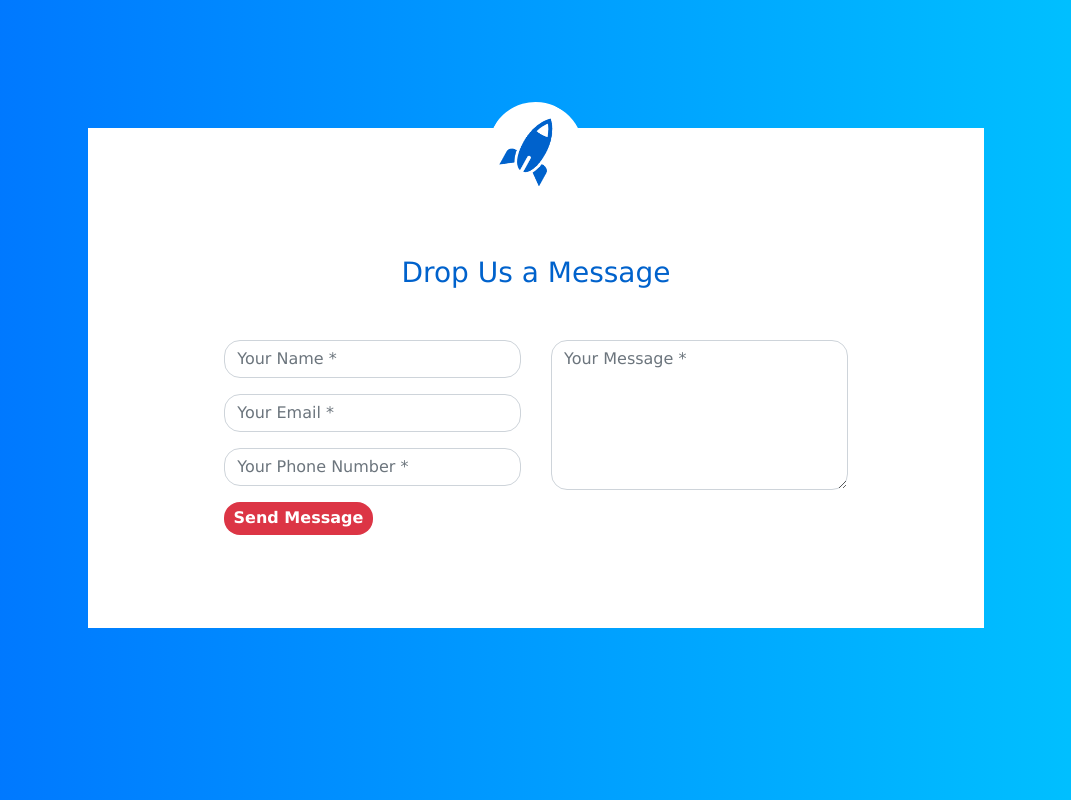
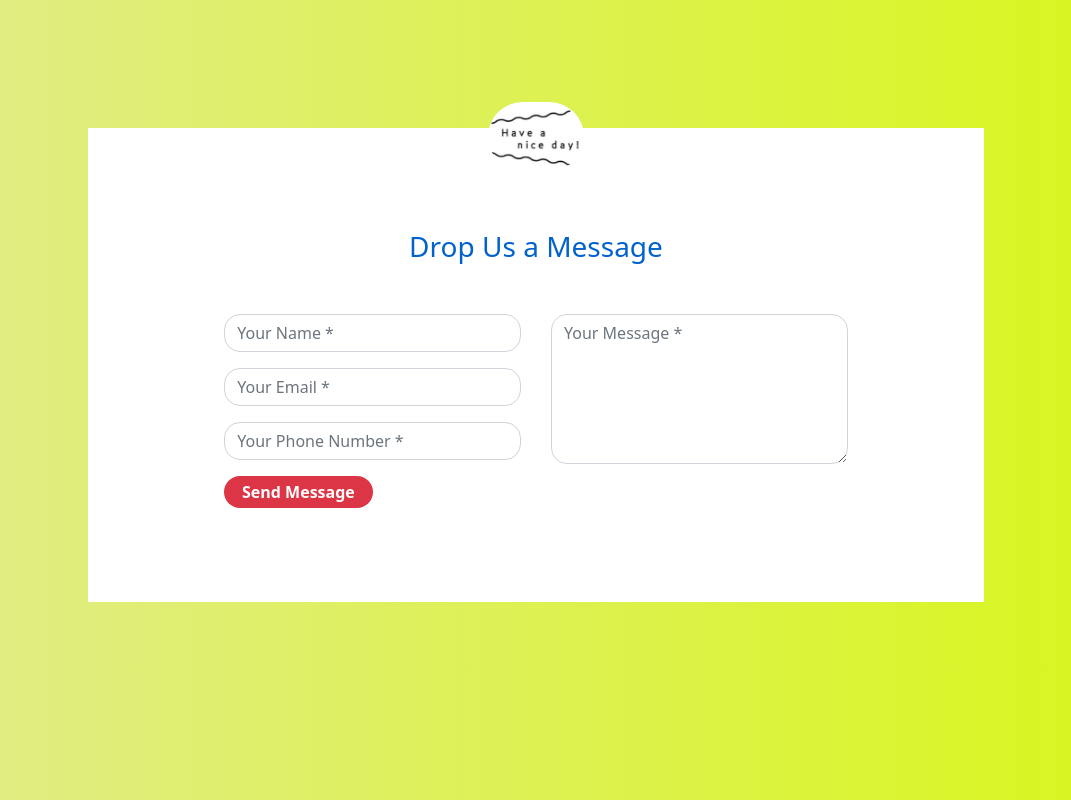
Before and after one commit to frusg/project_zero, a plain HTML site: page web0/index.html in a window 1280 px wide. Shown: the whole page, without its empty margins (104-1175 px from the left). Drawn offline with Linux system fonts and the light colour scheme.

Commit message:
Modifacións de color, font i logo

```diff
--- a/web0/estils.css
+++ b/web0/estils.css
@@ -1,32 +1,33 @@
-body{
-    background: -webkit-linear-gradient(left, #0072ff, #00c6ff);
-	font-family: Verdana;
+body {
+  background: -webkit-linear-gradient(left, #e2ec8b, #d8f619);
+  font-family: system-ui, -apple-system, BlinkMacSystemFont, "Segoe UI", Roboto,
+    Oxygen, Ubuntu, Cantarell, "Open Sans", "Helvetica Neue", sans-serif;
 }
-.contact-form{
+.contact-form {
   background: #fff;
   margin-top: 10%;
   margin-bottom: 5%;
   width: 70%;
 }
-.contact-form .form-control{
-    border-radius:1rem;
+.contact-form .form-control {
+  border-radius: 1rem;
 }
-.contact-image{
+.contact-image {
   text-align: center;
 }
-.contact-image img{
+.contact-image img {
   border-radius: 6rem;
   width: 11%;
   margin-top: -3%;
-    transform: rotate(29deg);
+  /* transform: rotate(29deg); */
 }
-.contact-form form{
+.contact-form form {
   padding: 14%;
 }
-.contact-form form .row{
+.contact-form form .row {
   margin-bottom: -7%;
 }
-.contact-form h3{
+.contact-form h3 {
   margin-bottom: 8%;
   margin-top: -10%;
   text-align: center;
@@ -42,8 +43,7 @@ body{
   color: #fff;
   cursor: pointer;
 }
-.btnContactSubmit
-{
+.btnContactSubmit {
   width: 50%;
   border-radius: 1rem;
   padding: 1.5%;
--- a/web0/index.html
+++ b/web0/index.html
@@ -17,7 +17,7 @@
 
 <div class="container contact-form">
             <div class="contact-image">
-                <img src="rocket_contact.png" alt="rocket_contact"/>
+                <img src="newlogo.png" alt="rocket_contact"/>
             </div>
             <form method="post">
                 <h3>Drop Us a Message</h3>
```
Also changed, not shown: web0/newlogo.png (added). Lines whose indentation alone changed are shown as unchanged.
